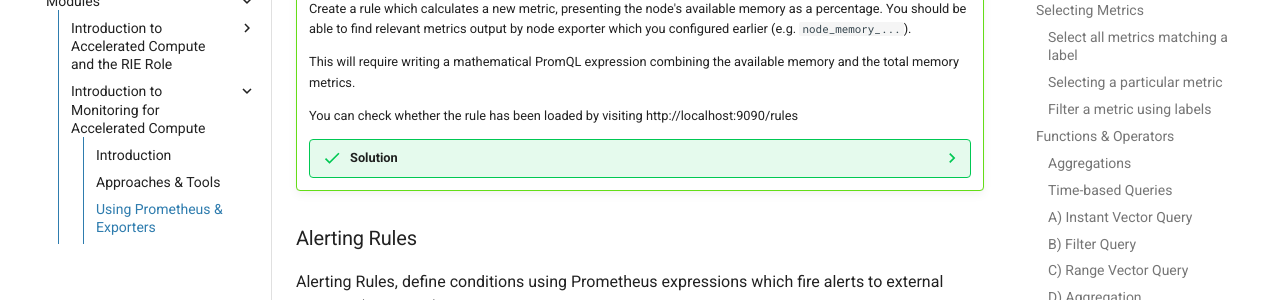
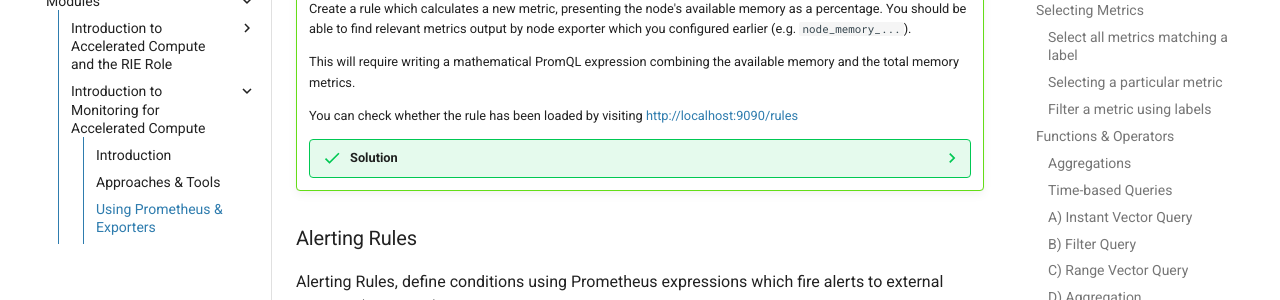
Before and after one commit to ACIT-Hub/docs-acit.surrey.ac.uk, an MkDocs documentation site: the page built from docs/modules/introduction-to-monitoring/prometheus.md, in a window 1280 px wide and 900 px high, scrolled down 9788 px. Shown: the part 152-452 px from the top of the window. Built offline with MkDocs 1.6.1 and Material for MkDocs 9.7.7, drawn with Linux system fonts in a browser that asks for light colours; part of the change alters nothing that is shown.

````diff
--- a/docs/modules/introduction-to-monitoring/prometheus.md
+++ b/docs/modules/introduction-to-monitoring/prometheus.md
@@ -419,7 +419,7 @@ Now when Prometheus is restarted, a new metric with the name `prometheus_http_re
 
     This will require writing a mathematical PromQL expression combining the available memory and the total memory metrics.
 
-    You can check whether the rule has been loaded by visiting http://localhost:9090/rules
+    You can check whether the rule has been loaded by visiting [http://localhost:9090/rules](http://localhost:9090/rules)
 
     ??? success "Solution"
 
@@ -450,7 +450,7 @@ Now when Prometheus is restarted, a new metric with the name `prometheus_http_re
         docker compose up -d
         ```
 
-        Visit http://localhost:9090/rules, and it should now show a section `node_rules` containing the rule `instance:node_memory_usage:percent`.
+        Visit [http://localhost:9090/rules](http://localhost:9090/rules), and it should now show a section `node_rules` containing the rule `instance:node_memory_usage:percent`.
 
 ### Alerting Rules
 
````
